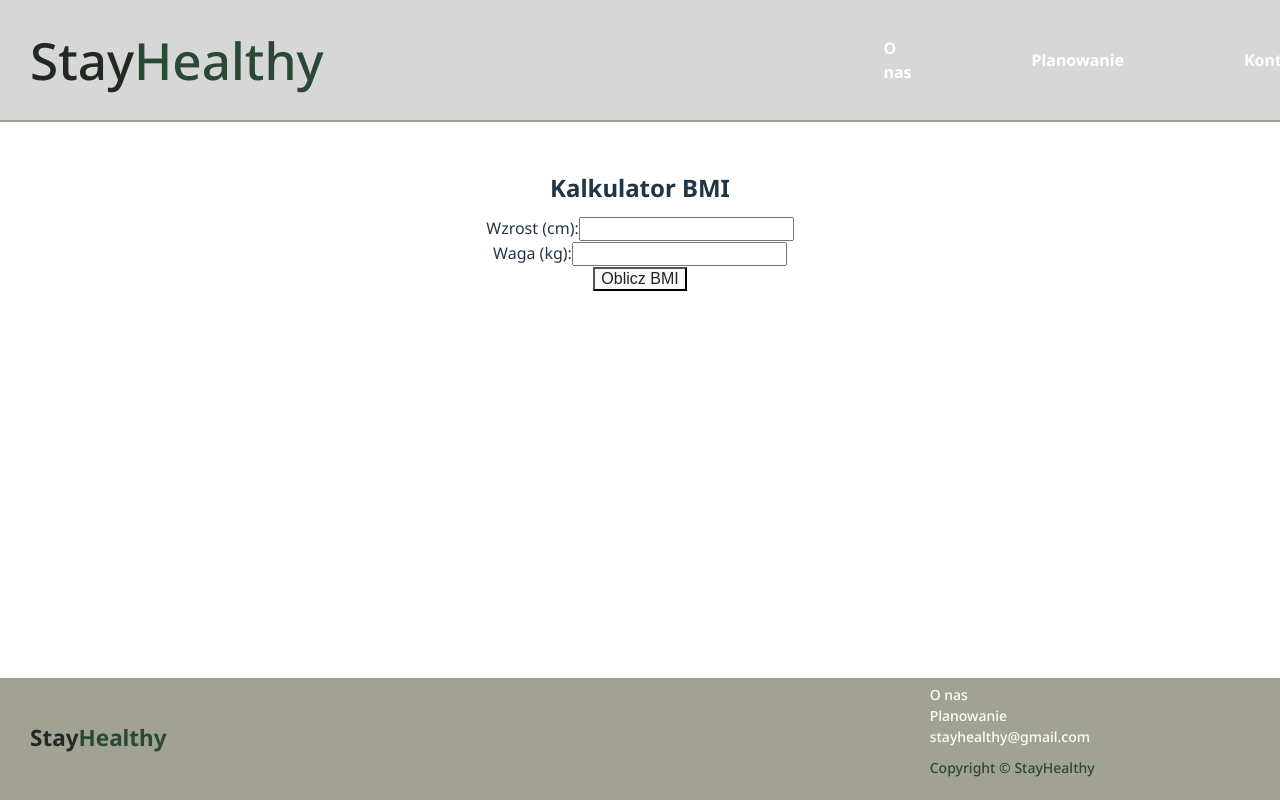
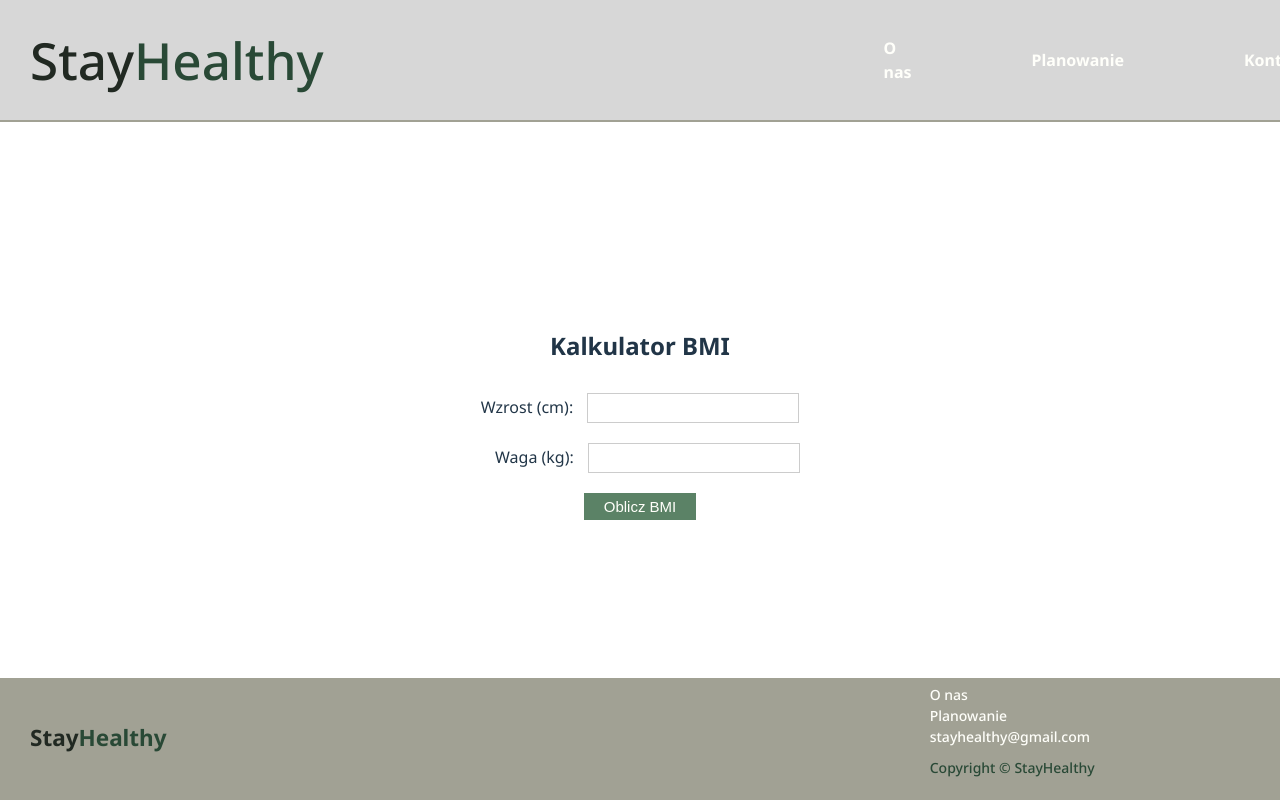
Before and after one commit to korneliagruszka/Stay_Healthy, a React (Vite) app: page /bmiCalculator in a window 1280 px wide. Built offline with nearby package versions, Linux system fonts and the light colour scheme.

Commit message:
bmi_page_tbc

```diff
--- a/src/components/BMICalculator/bmiCalculator.jsx
+++ b/src/components/BMICalculator/bmiCalculator.jsx
@@ -18,15 +18,15 @@ const BmiCalculator = () => {
     <div className="bmi_container">
       <h2>Kalkulator BMI</h2>
       <div>
-        <label>Wzrost (cm):</label>
+        <label>Wzrost (cm): </label>
         <input
           type="number"
           value={height}
           onChange={(e) => setHeight(e.target.value)}
         />
       </div>
-      <div>
-        <label>Waga (kg):</label>
+      <div style={{marginLeft:'15px'}}>
+        <label>Waga (kg): </label>
         <input
           type="number"
           value={weight}
--- a/src/components/BMICalculator/bmiCalculator.scss
+++ b/src/components/BMICalculator/bmiCalculator.scss
@@ -1,14 +1,42 @@
+@import "src/styles/colors.scss";
+
 .bmi_container {
-    padding-top: 150px;
-    text-align: center;
-    width: 100vw;
-    height: calc(100vh - 272px);
+  padding-top: 150px;
+  text-align: center;
+  width: 100vw;
+  min-height: calc(100vh - 272px);
+  display: flex;
+  flex-direction: column;
+  align-items: center;
+  justify-content: center;
 
-    h2 {
-      margin-bottom: 10px;
+  div {
+    margin: 10px 0;
+    justify-content: center;
+    align-items: center;
+
+    label {
+      margin-right: 10px;
     }
 
-    p {
-      font-size: 16px;
+    input {
+      width: 200px;
+      padding: 5px;
+      border: 1px solid #ccc;
     }
   }
+
+  button {
+    background-color: $color-viridian;
+    color: $color-white;
+    padding: 5px 20px;
+    border: none;
+    cursor: pointer;
+    margin-top: 10px;
+    font-size: 15px;
+  }
+
+  button:hover {
+    background-color: $color-dark-green;
+  }
+}
--- a/src/components/Training/training.scss
+++ b/src/components/Training/training.scss
@@ -82,3 +82,7 @@ td button:hover {
 .add {
   margin-bottom: 10px;
 }
+
+.add:hover {
+  background-color: $color-dark-green;
+}
```
